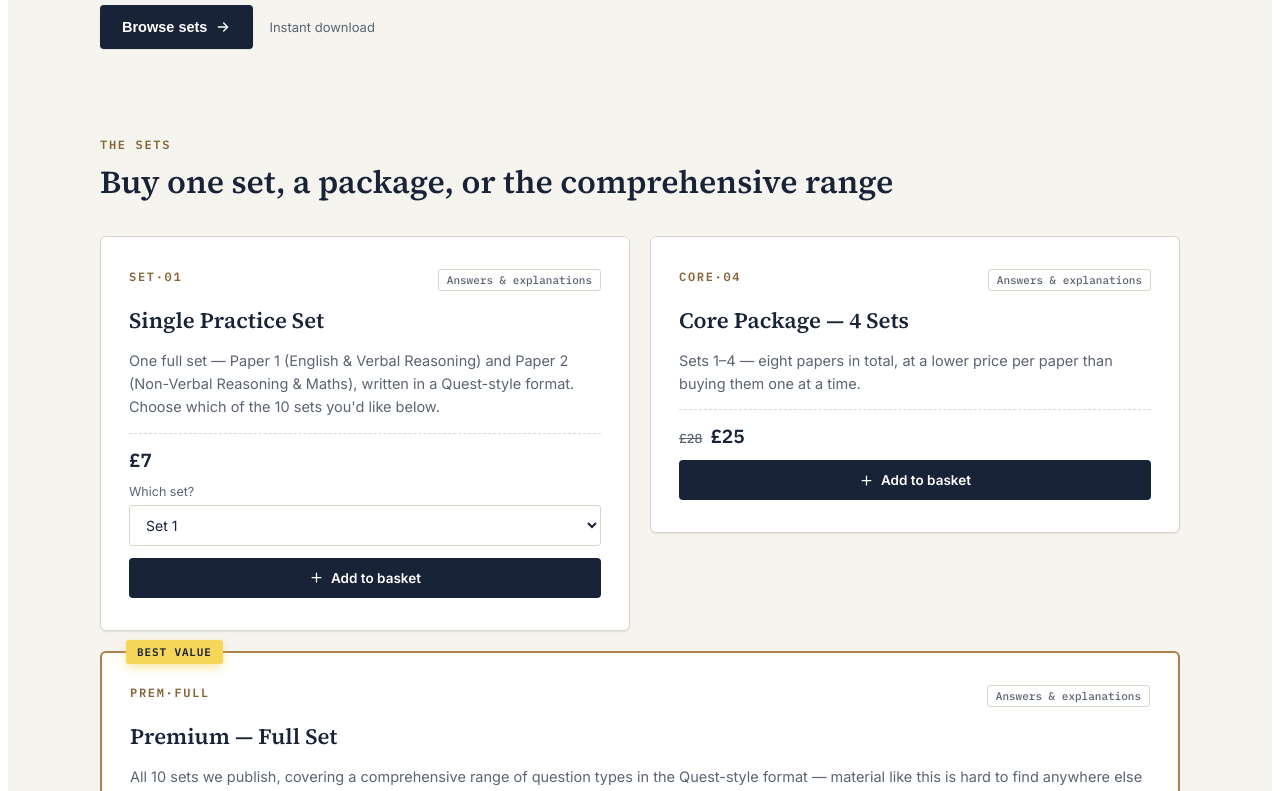
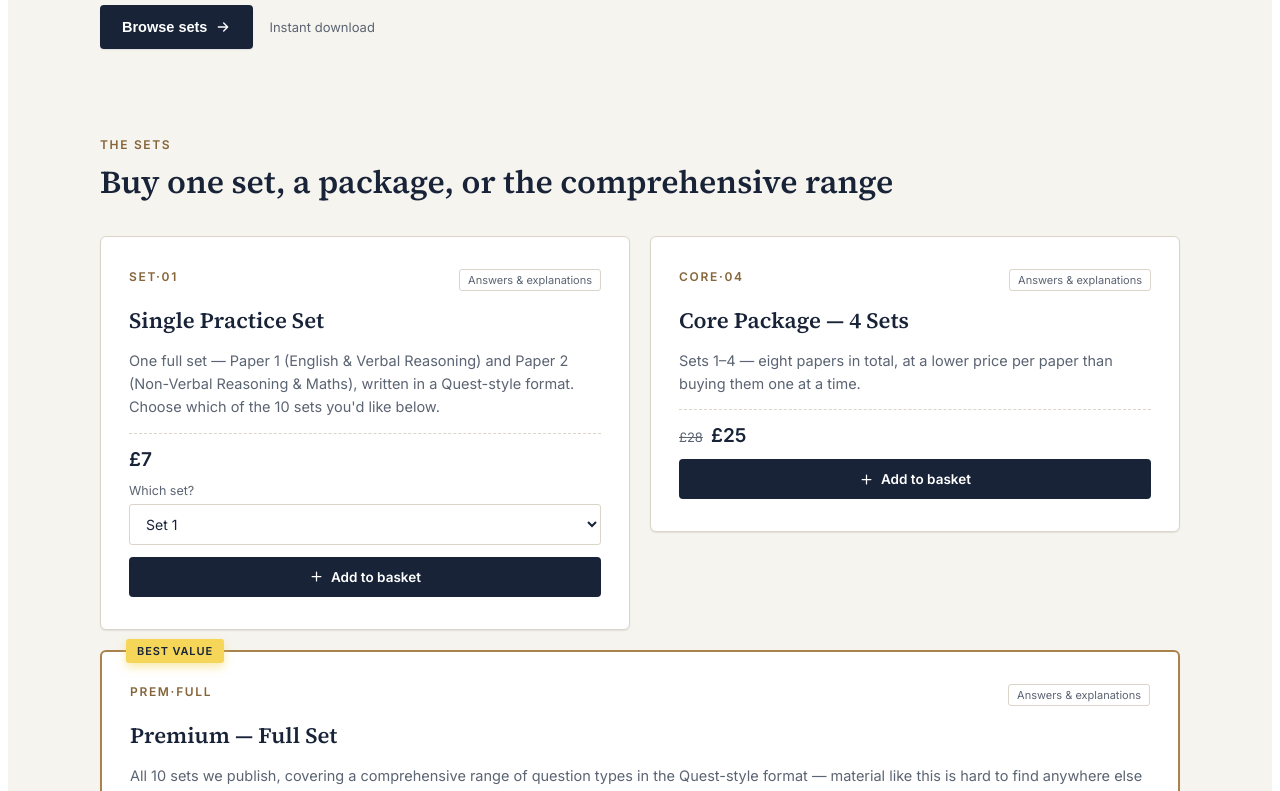
Before and after one commit to i4960550-sys/eleven-plus-site, a React (Vite) app: page / in a window 1280 px wide. Shown: the part 680-1471 px from the top of the page. Built offline with nearby package versions, Linux system fonts and the light colour scheme.

Commit message:
Replace IBM Plex Mono with Inter to remove dotted-zero rendering

```diff
--- a/src/App.jsx
+++ b/src/App.jsx
@@ -49,7 +49,7 @@ const TOKENS = {
 };
 
 const FONTS = `
-@import url('https://fonts.googleapis.com/css2?family=Source+Serif+4:ital,opsz,wght@0,8..60,500;0,8..60,600;0,8..60,700;1,8..60,500&family=Inter:wght@400;500;600;700&family=IBM+Plex+Mono:wght@500;600&display=swap');
+@import url('https://fonts.googleapis.com/css2?family=Source+Serif+4:ital,opsz,wght@0,8..60,500;0,8..60,600;0,8..60,700;1,8..60,500&family=Inter:wght@400;500;600;700&display=swap');
 html, body {
   overflow-x: hidden;
   max-width: 100%;
@@ -126,7 +126,7 @@ function Eyebrow({ children }) {
   return (
     <div
       style={{
-        fontFamily: "'IBM Plex Mono', monospace",
+        fontFamily: "'Inter', sans-serif",
         fontSize: 12,
         fontWeight: 600,
         letterSpacing: "0.14em",
@@ -170,7 +170,7 @@ function PaperStack() {
         >
           <div
             style={{
-              fontFamily: "'IBM Plex Mono', monospace",
+              fontFamily: "'Inter', sans-serif",
               fontSize: 10,
               fontWeight: 600,
               letterSpacing: "0.1em",
@@ -341,7 +341,7 @@ function PaperCard({ product, onAdd, featured }) {
             left: 24,
             background: TOKENS.logoYellow,
             color: TOKENS.ink,
-            fontFamily: "'IBM Plex Mono', monospace",
+            fontFamily: "'Inter', sans-serif",
             fontSize: 11,
             fontWeight: 600,
             letterSpacing: "0.08em",
@@ -357,7 +357,7 @@ function PaperCard({ product, onAdd, featured }) {
         <Eyebrow>{product.code}</Eyebrow>
         <div
           style={{
-            fontFamily: "'IBM Plex Mono', monospace",
+            fontFamily: "'Inter', sans-serif",
             fontSize: 11,
             color: TOKENS.inkSoft,
             border: `1px solid ${TOKENS.line}`,
@@ -395,7 +395,7 @@ function PaperCard({ product, onAdd, featured }) {
           {product.originalPrice && (
             <span
               style={{
-                fontFamily: "'IBM Plex Mono', monospace",
+                fontFamily: "'Inter', sans-serif",
                 fontSize: 13,
                 color: TOKENS.inkSoft,
                 textDecoration: "line-through",
@@ -407,7 +407,7 @@ function PaperCard({ product, onAdd, featured }) {
           )}
           <span
             style={{
-              fontFamily: "'IBM Plex Mono', monospace",
+              fontFamily: "'Inter', sans-serif",
               fontSize: 19,
               fontWeight: 600,
               color: TOKENS.ink,
@@ -553,7 +553,7 @@ function CartDrawer({ open, onClose, items, onQty, onRemove, subtotal, onCheckou
                 <div style={{ flex: 1 }}>
                   <div
                     style={{
-                      fontFamily: "'IBM Plex Mono', monospace",
+                      fontFamily: "'Inter', sans-serif",
                       fontSize: 10.5,
                       color: TOKENS.brassDark,
                       fontWeight: 600,
@@ -617,7 +617,7 @@ function CartDrawer({ open, onClose, items, onQty, onRemove, subtotal, onCheckou
                 </div>
                 <div
                   style={{
-                    fontFamily: "'IBM Plex Mono', monospace",
+                    fontFamily: "'Inter', sans-serif",
                     fontSize: 14,
                     color: TOKENS.ink,
                     whiteSpace: "nowrap",
@@ -633,7 +633,7 @@ function CartDrawer({ open, onClose, items, onQty, onRemove, subtotal, onCheckou
         <div style={{ padding: "18px 22px", borderTop: `1px solid ${TOKENS.line}` }}>
           <div style={{ display: "flex", justifyContent: "space-between", marginBottom: 14, fontSize: 15 }}>
             <span style={{ color: TOKENS.inkSoft }}>Subtotal</span>
-            <span style={{ fontFamily: "'IBM Plex Mono', monospace", fontWeight: 600, color: TOKENS.ink }}>
+            <span style={{ fontFamily: "'Inter', sans-serif", fontWeight: 600, color: TOKENS.ink }}>
               {money(subtotal)}
             </span>
           </div>
@@ -713,7 +713,7 @@ function OrderSummary({ items, subtotal }) {
           <span>
             {it.title} {it.qty > 1 ? `× ${it.qty}` : ""}
           </span>
-          <span style={{ fontFamily: "'IBM Plex Mono', monospace" }}>{money(it.price * it.qty)}</span>
+          <span style={{ fontFamily: "'Inter', sans-serif" }}>{money(it.price * it.qty)}</span>
         </div>
       ))}
       <div
@@ -729,7 +729,7 @@ function OrderSummary({ items, subtotal }) {
         }}
       >
         <span>Total</span>
-        <span style={{ fontFamily: "'IBM Plex Mono', monospace" }}>{money(subtotal)}</span>
+        <span style={{ fontFamily: "'Inter', sans-serif" }}>{money(subtotal)}</span>
       </div>
     </div>
   );
@@ -1395,7 +1395,7 @@ export default function App() {
                 width: 22,
                 height: 22,
                 fontSize: 12,
-                fontFamily: "'IBM Plex Mono', monospace",
+                fontFamily: "'Inter', sans-serif",
               }}
             >
               {count}
```
